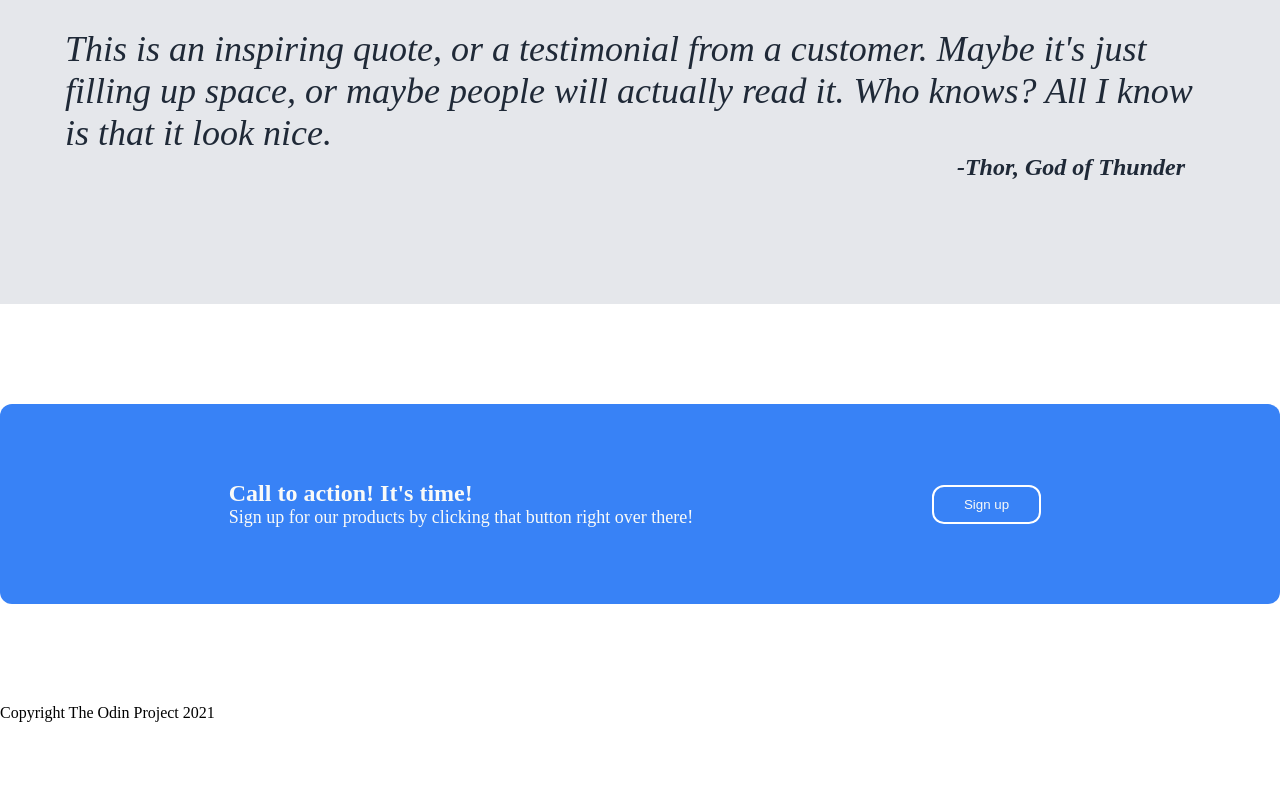
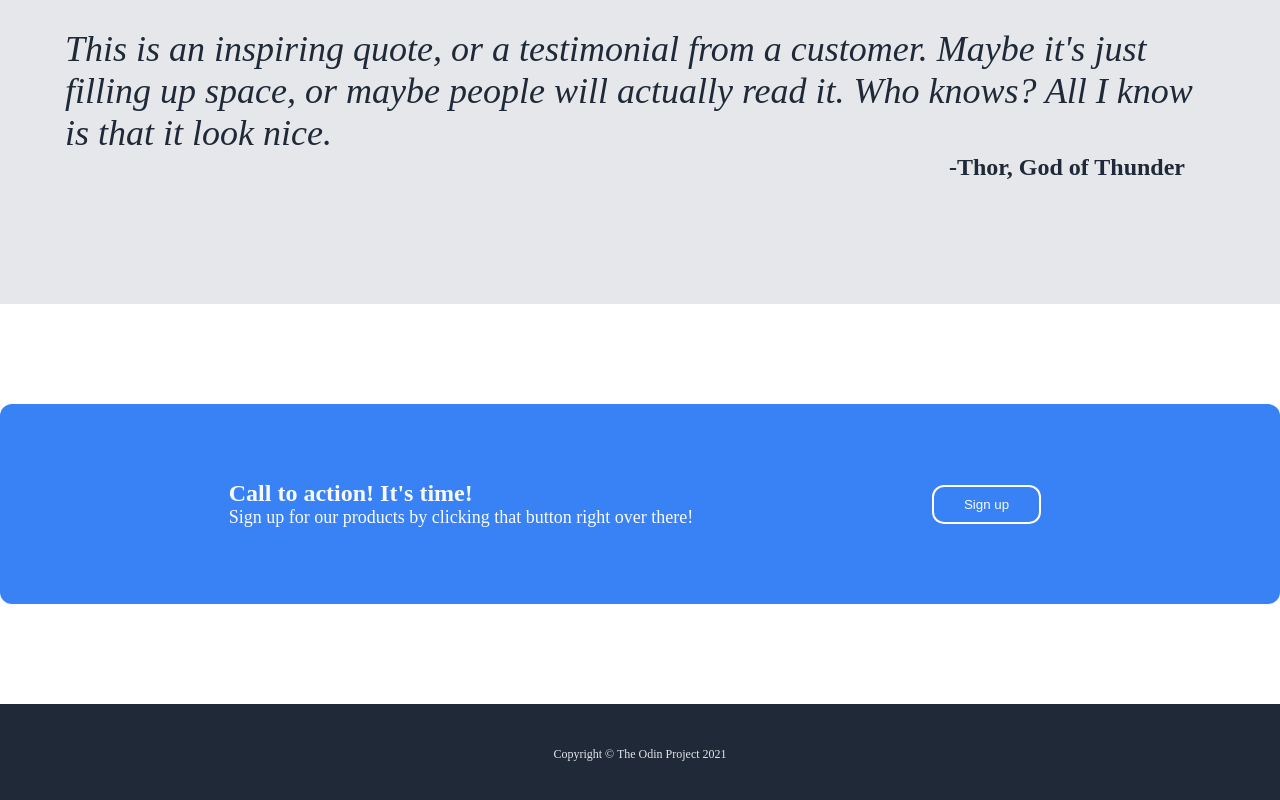
Before and after one commit to plabacki/odin-landing-page, a plain HTML site: page index.html in a window 1280 px wide. Shown: the part 1003-1803 px from the top of the page. Before the commit the page ends 1725 px from the top, so only its background shows below. Drawn offline with Linux system fonts and the light colour scheme.

Commit message:
Add footer

```diff
--- a/index.html
+++ b/index.html
@@ -66,7 +66,7 @@
         </div>
    </section>
    <footer>
-        <p>Copyright The Odin Project 2021</p>
+        <p>Copyright &copy; The Odin Project 2021</p>
    </footer>
 </body>
 </html>
--- a/style.css
+++ b/style.css
@@ -177,6 +177,7 @@ header {
     font-size: 24px;
     font-weight: bold;
     padding-right: 30px;
+    font-style: normal;
 }
 
 
@@ -208,3 +209,14 @@ header {
     font-size: 18px;
     color: var(--main_text_color);
 }
+
+
+footer {
+    display: flex;
+    justify-content: center;
+    align-items: center;
+    height: 100px;
+    background-color: var(--dark_background_color);
+    color: var(--secondary_color);
+    font-size: 12px;
+}
```
